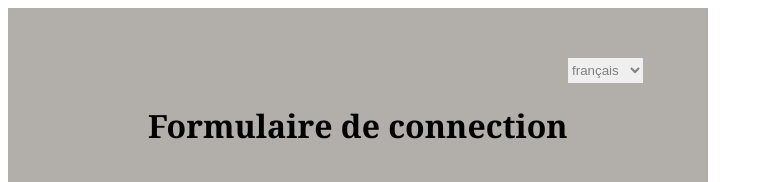
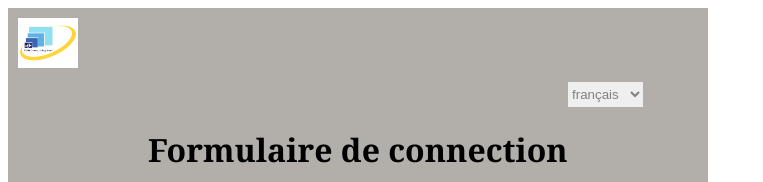
Before and after one commit to theodora-3/Gestion-des-dechets5, a plain HTML site: page index.html in a window 1280 px wide. Shown: the top 182 px of the page, without its empty margins (0-763 px from the left). Drawn offline with Linux system fonts and the light colour scheme; files that its build step writes are made by us from their sources; a script that the page names is missing; files whose address does not match are found by name.

Commit message:
formulaire

```diff
--- a/index.html
+++ b/index.html
@@ -13,7 +13,7 @@
     <div class="content">
         <div entete>
             <div class="logo">
-
+                 <img src="téléchargement.png" alt="" height="50px" width="60px">
             </div>
             <div id="select">
                 <select>
--- /dev/null
+++ b/pages/dechet.css
@@ -0,0 +1 @@
+<!do
--- a/style.css
+++ b/style.css
@@ -2,11 +2,6 @@
 	height: 700px;
 	width: 700px;
 	background-color: rgb(178, 174, 169);
-}
-.logo{
-	background-image: url(téléchargement.png);
-	height: 50px;
-	width: 50px;
 }
 #select{
 	width: 100px;
```
Also changed, not shown: pages/Dechet.html (added, +1 -0 lines), téléchargement.png (added).
